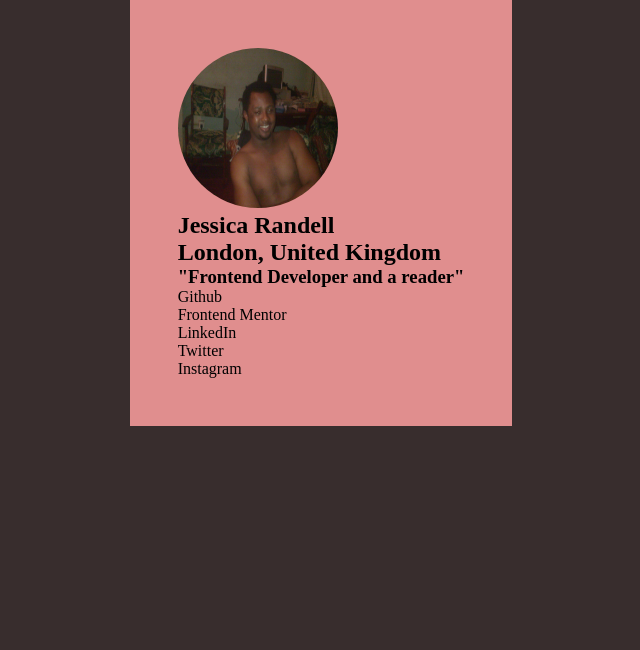
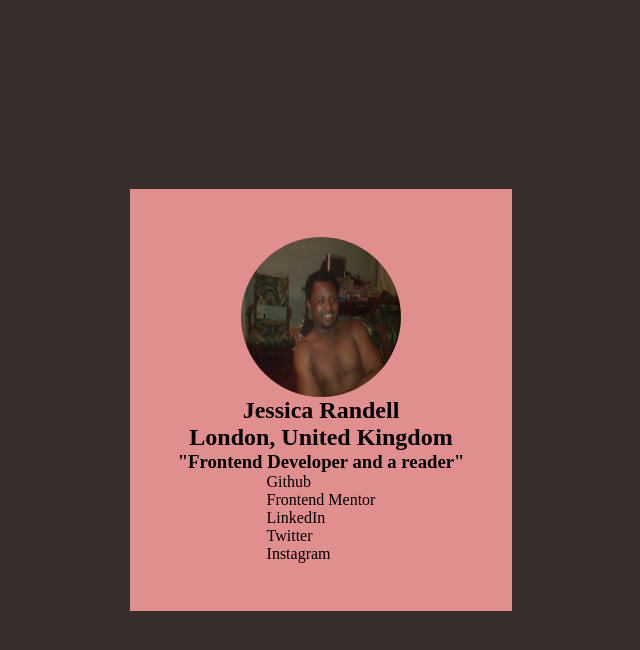
Before and after one commit to Codekazuki/frontend-mentor, a plain HTML site: page newbie/index.html in a window 1280 px wide. Shown: the whole page, without its empty margins (319-959 px from the left). Drawn offline with Linux system fonts and the light colour scheme.

Commit message:
forntend mentor newbie

```diff
--- a/newbie/main.css
+++ b/newbie/main.css
@@ -9,15 +9,18 @@ img {
   border-radius: 50%;
 }
 body {
+  background-color: rgb(56, 45, 45);
   display: flex;
   flex-direction: column;
   justify-content: center;
   align-items: center;
-  width: 100dvw;
-  background-color: rgb(56, 45, 45);
-  height: 100%;
+  height: 100vh;
 }
 section {
   background-color: rgb(224, 142, 142);
   padding: 3rem;
+  display: flex;
+  flex-direction: column;
+  justify-content: center;
+  align-items: center;
 }
```
